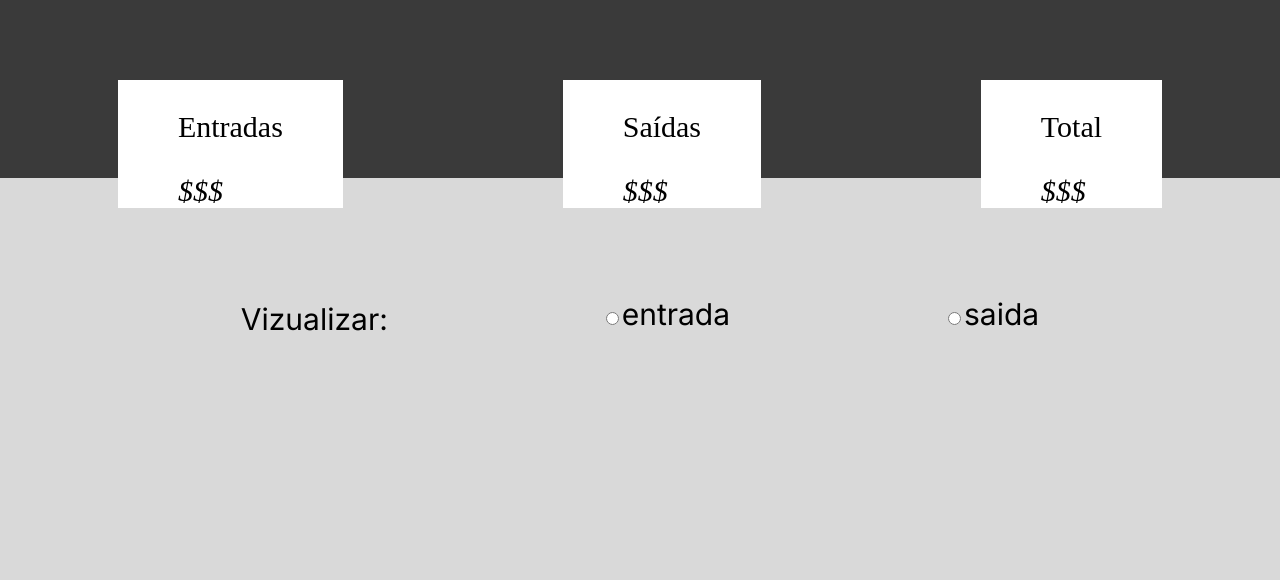
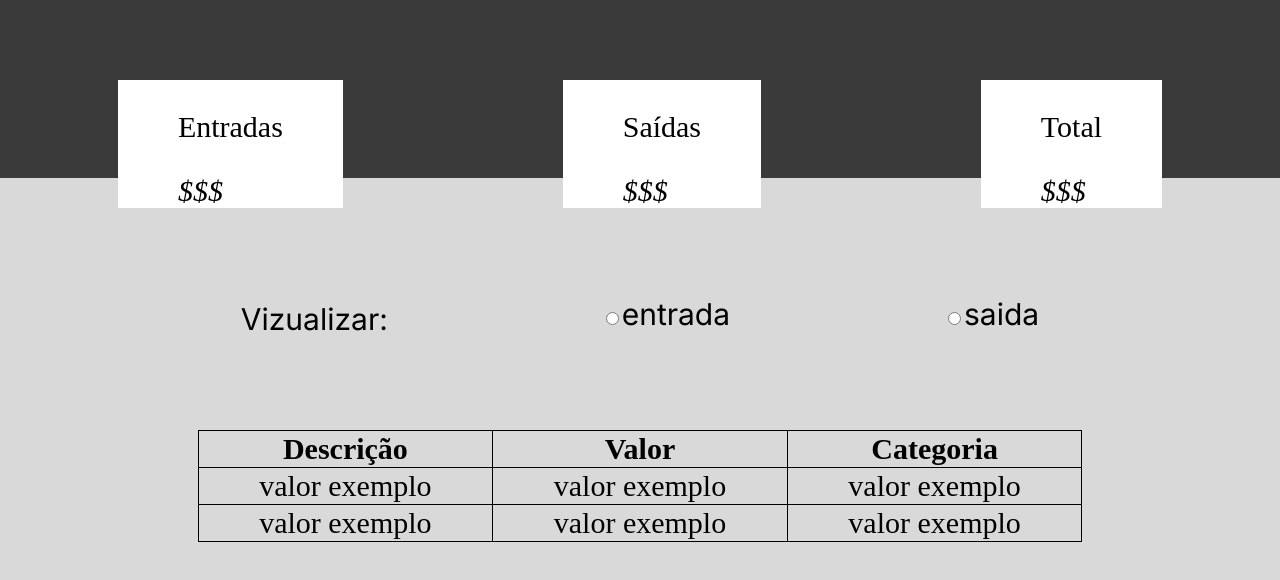
Before and after one commit to luizbsadev/controle-financeiro, an Angular app in the folder front-end/: page / in a window 1280 px wide. Shown: the top 580 px of the page. Built offline with nearby package versions, Linux system fonts and the light colour scheme.

Commit message:
criando e estilizando tabela

```diff
--- a/front-end/src/app/app.component.html
+++ b/front-end/src/app/app.component.html
@@ -1,2 +1,3 @@
 <app-valores></app-valores>
 <app-alternador></app-alternador>
+<app-tabela></app-tabela>
--- a/front-end/src/app/app.module.ts
+++ b/front-end/src/app/app.module.ts
@@ -5,6 +5,7 @@ import { AppRoutingModule } from './app-routing.module';
 import { AppComponent } from './app.component';
 import { ValoresComponent } from './valores/valores.component';
 import { AlternadorComponent } from './alternador/alternador.component';
+import { TabelaComponent } from './tabela/tabela.component';
 
 
 @NgModule({
@@ -12,6 +13,7 @@ import { AlternadorComponent } from './alternador/alternador.component';
     AppComponent,
     ValoresComponent,
     AlternadorComponent,
+    TabelaComponent,
 
   ],
   imports: [
--- /dev/null
+++ b/front-end/src/app/tabela/tabela.component.css
@@ -0,0 +1,11 @@
+table{
+    width: 70%;
+    margin: auto;
+}
+
+th, td, table{
+    text-align: center;
+    font-size: 30px;
+    border: solid black 1px;
+    border-collapse: collapse;
+}
--- /dev/null
+++ b/front-end/src/app/tabela/tabela.component.html
@@ -0,0 +1,17 @@
+<table>
+    <tr>
+        <th>Descrição</th>
+        <th>Valor</th>
+        <th>Categoria</th>
+    </tr>
+    <tr>
+        <td>valor exemplo</td>
+        <td>valor exemplo</td>
+        <td>valor exemplo</td>
+    </tr>
+    <tr>
+        <td>valor exemplo</td>
+        <td>valor exemplo</td>
+        <td>valor exemplo</td>
+    </tr>
+</table>
```
Also changed, not shown: front-end/src/app/tabela/tabela.component.ts (added, +10 -0 lines), 1 other file (tests, documents, lock files or other folders).
